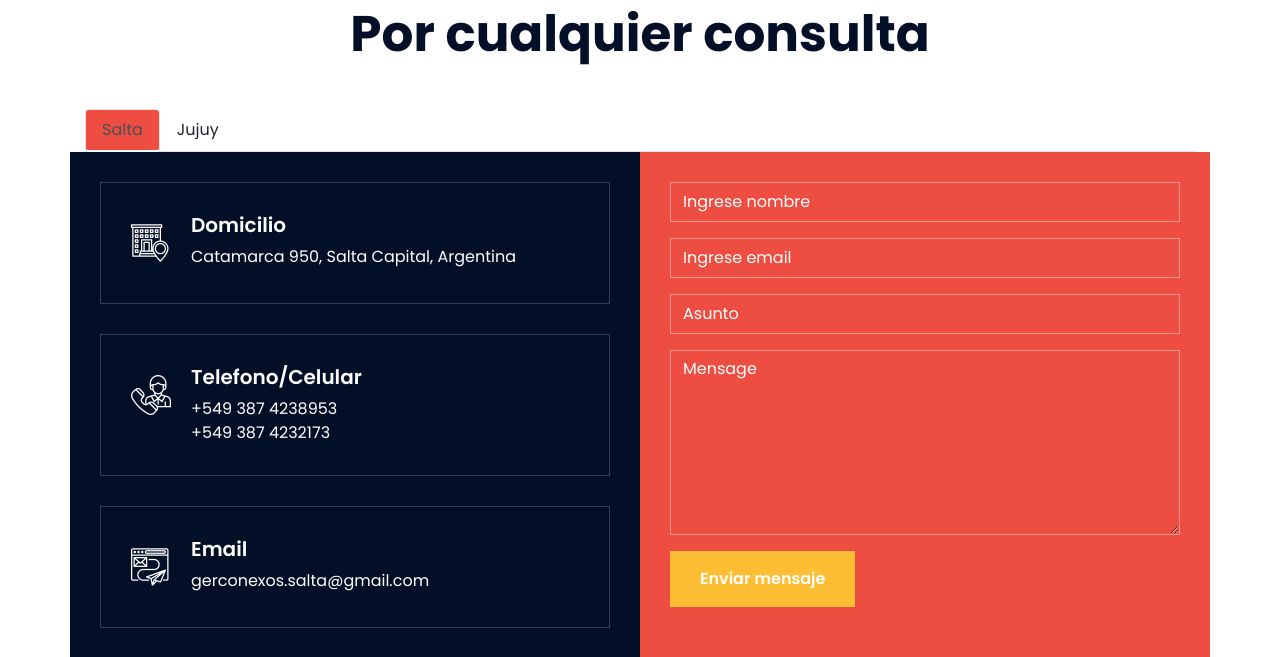
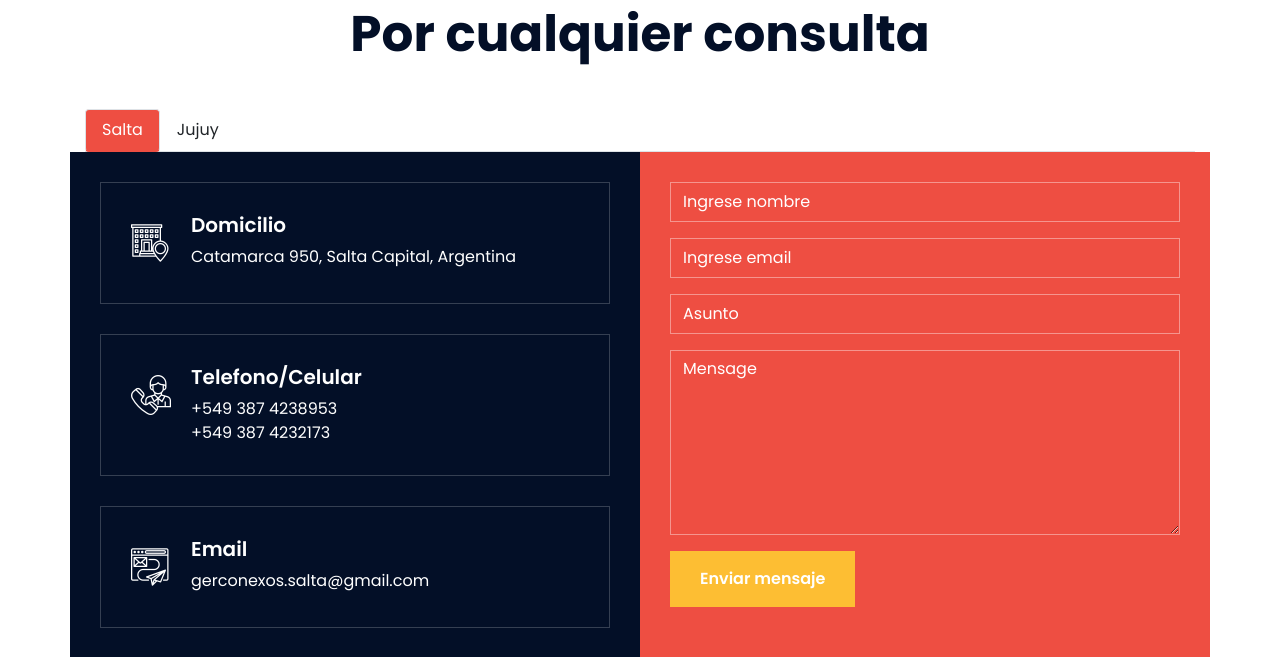
Before and after one commit to IsmaJoseEscalante-dev/Conexus, a PHP site: page /contact.php in a window 1280 px wide. Shown: the part 599-1256 px from the top of the page. Run offline with PHP 8.4, Linux system fonts and the light colour scheme; data that the repository does not hold is empty; some libraries are stand-ins or nearby versions.

Commit message:
change style

```diff
--- a/css/style.css
+++ b/css/style.css
@@ -2240,5 +2240,6 @@ a:focus {
 
 .nav-tabs .nav-item.show .nav-link, .nav-tabs .nav-link.active {
     background: #ee4e42;
-    border-bottom: 2px solid #ffffff;
-}
+    color: #ffffff;
+    border-bottom: 2px solid #ee4e42;
+}
```
